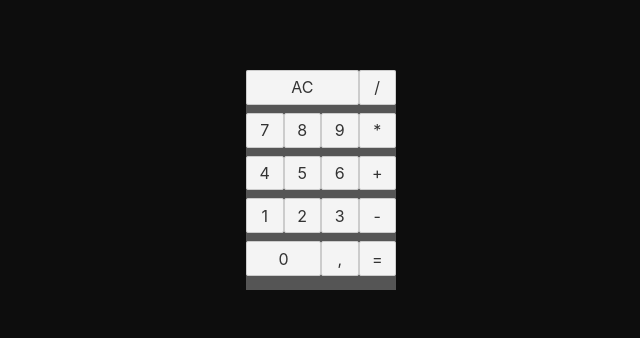
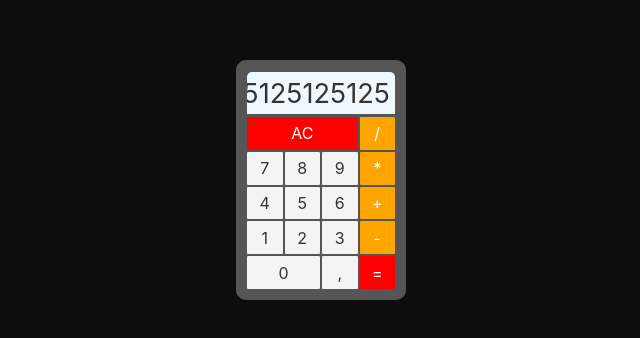
Before and after one commit to tiagoasrodrigues/hello-svelte, a Svelte app: page / in a window 1280 px wide. Shown: the part 228-566 px from the top of the page, without its empty margins (319-959 px from the left). Built offline with nearby package versions, Linux system fonts and the light colour scheme.

Commit message:
:wrench: Component Display

```diff
--- a/src/components/Button.svelte
+++ b/src/components/Button.svelte
@@ -2,14 +2,18 @@
   export let text: string;
   export let triple: boolean = false;
   export let double: boolean = false;
+  export let operation: boolean = false;
+  export let detach: boolean = false;
 </script>
 
-<button class="button" class:triple class:double>
+<button class="button" class:triple class:double class:operation class:detach>
   {text}
 </button>
 
 <style>
   .button {
+    margin: 0;
+    border: 1px solid var(--background);
     flex-basis: 25%;
   }
 
@@ -20,4 +24,14 @@
   .triple {
     flex-basis: 75%;
   }
+
+  .operation {
+    background-color: orange;
+    color: white;
+  }
+
+  .detach {
+    background-color: red;
+    color: white;
+  }
 </style>
--- a/src/components/Calculator.svelte
+++ b/src/components/Calculator.svelte
@@ -1,35 +1,37 @@
 <script lang="ts">
   import Button from "./Button.svelte";
+  import Display from "./Display.svelte";
   import Row from "./Row.svelte";
 </script>
 
 <div class="calculator">
+  <Display value="125125125125125125125125" />
   <Row>
-    <Button triple text="AC" />
-    <Button text="/" />
+    <Button detach triple text="AC" />
+    <Button operation text="/" />
   </Row>
   <Row>
     <Button text="7" />
     <Button text="8" />
     <Button text="9" />
-    <Button text="*" />
+    <Button operation text="*" />
   </Row>
   <Row>
     <Button text="4" />
     <Button text="5" />
     <Button text="6" />
-    <Button text="+" />
+    <Button operation text="+" />
   </Row>
   <Row>
     <Button text="1" />
     <Button text="2" />
     <Button text="3" />
-    <Button text="-" />
+    <Button operation text="-" />
   </Row>
   <Row>
     <Button double text="0" />
     <Button text="," />
-    <Button text="=" />
+    <Button detach text="=" />
   </Row>
 </div>
 
@@ -38,6 +40,8 @@
     background-color: var(--background);
     height: 220px;
     width: 150px;
+    padding: 10px;
+    border-radius: 10px;
 
     display: flex;
     flex-direction: column;
--- /dev/null
+++ b/src/components/Display.svelte
@@ -0,0 +1,25 @@
+<script lang="ts">
+  export let value: string;
+</script>
+
+<div class="display">
+  <span>
+    {value}
+  </span>
+</div>
+
+<style>
+  .display {
+    display: flex;
+    flex: 1;
+    justify-content: flex-end;
+    align-items: center;
+    padding: 0px 5px;
+    margin: 2px 1px;
+    border-top-right-radius: 5px;
+    border-top-left-radius: 5px;
+    font-size: 1.7rem;
+    background-color: aliceblue;
+    overflow: hidden;
+  }
+</style>
```
